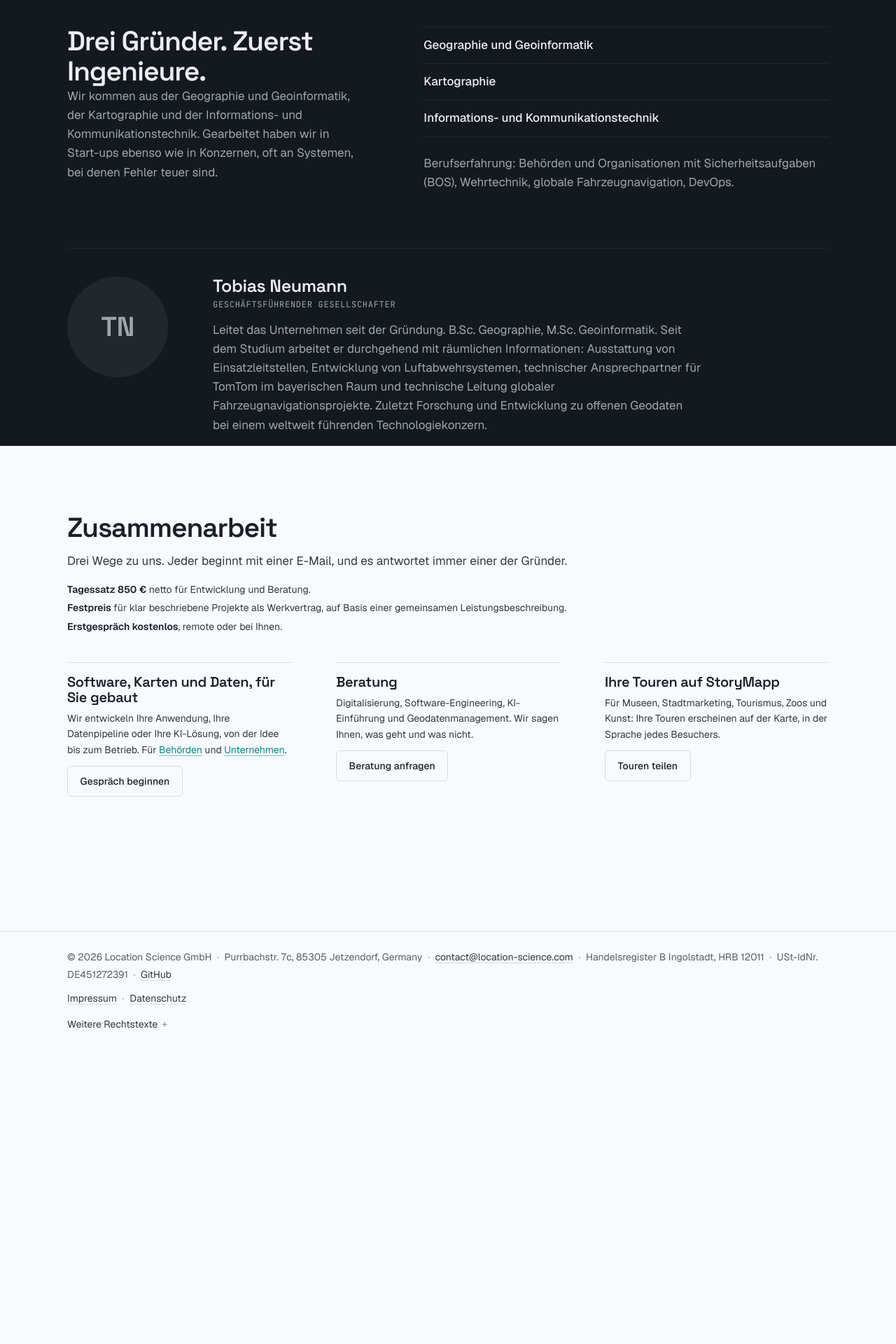
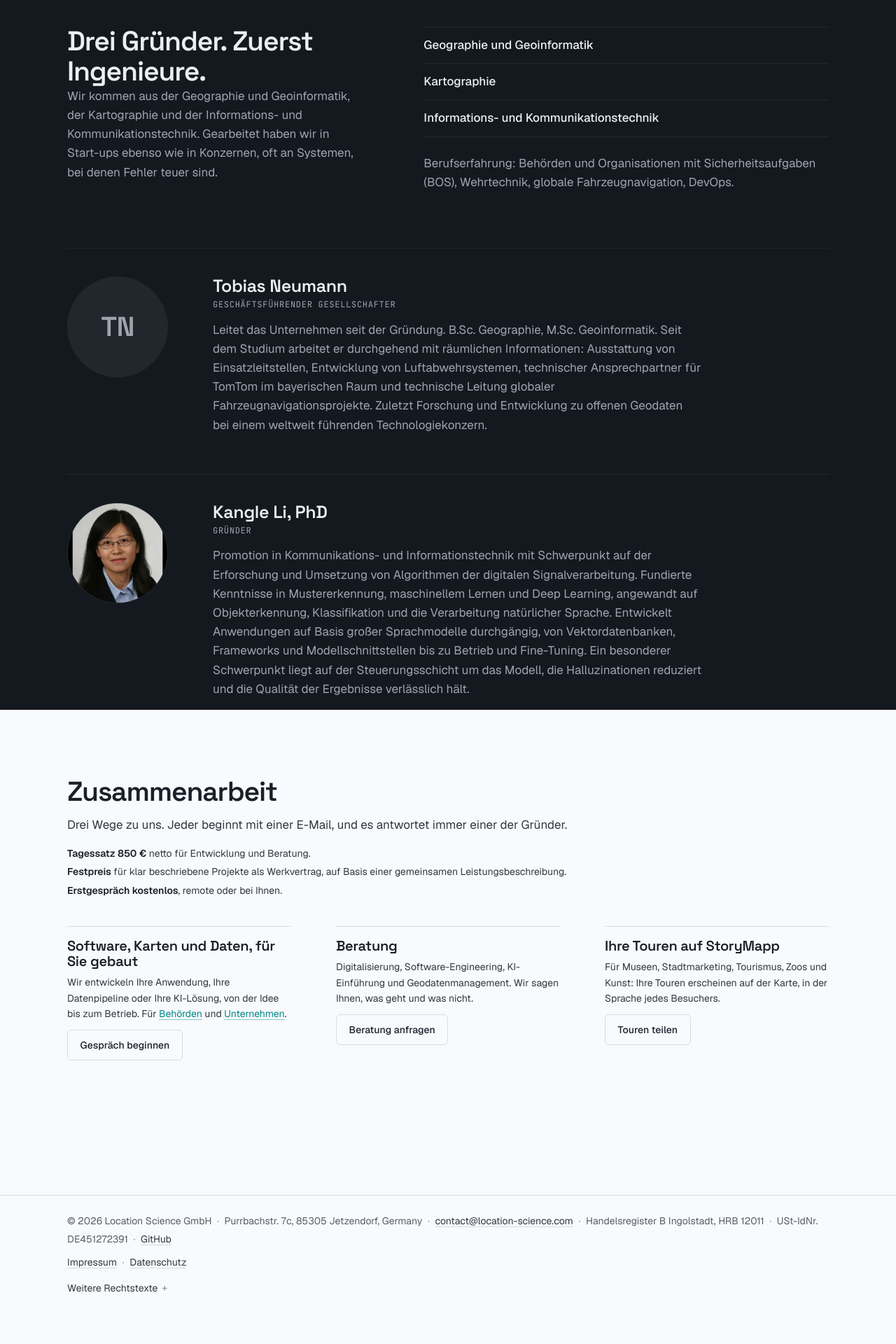
Before and after one commit to location-science/location-science.github.io, a Jekyll site: the page built from index.html, in a window 1280 px wide. Shown: the part 3248-5168 px from the top of the page at 70% size. Built offline with Jekyll 4.4.1, drawn with Linux system fonts in a browser that asks for light colours; before the commit the page ends 4791 px from its top, so only the background shows below that.

Commit message:
Team: add Kangle Li portrait with photo on home and about pages (DE/EN)
Co-Authored-By: Claude Opus 5.5 <noreply@anthropic.com>

```diff
--- /dev/null
+++ b/_includes/portrait-kangle-li.de.html
@@ -0,0 +1,13 @@
+<div class="portrait">
+  <div class="portrait__photo">
+    <picture>
+      <source srcset="/assets/images/kangle-li-192.webp" type="image/webp">
+      <img src="/assets/images/kangle-li-192.jpg" alt="" width="192" height="192" loading="lazy" decoding="async">
+    </picture>
+  </div>
+  <div>
+    <h3>Kangle Li, PhD</h3>
+    <p class="portrait__role">Gründer</p>
+    <p>Promotion in Kommunikations- und Informationstechnik mit Schwerpunkt auf der Erforschung und Umsetzung von Algorithmen der digitalen Signalverarbeitung. Fundierte Kenntnisse in Mustererkennung, maschinellem Lernen und Deep Learning, angewandt auf Objekterkennung, Klassifikation und die Verarbeitung natürlicher Sprache. Entwickelt Anwendungen auf Basis großer Sprachmodelle durchgängig, von Vektordatenbanken, Frameworks und Modellschnittstellen bis zu Betrieb und Fine-Tuning. Ein besonderer Schwerpunkt liegt auf der Steuerungsschicht um das Modell, die Halluzinationen reduziert und die Qualität der Ergebnisse verlässlich hält.</p>
+  </div>
+</div>
--- a/assets/css/style.scss
+++ b/assets/css/style.scss
@@ -773,7 +773,9 @@ body { background: transparent; }
 .foot__legal[open] summary::after { content: "–"; }
 .foot__legal p { margin-top: var(--space-xs); }
 .band .wrap > .band__grid { padding-block: var(--space-2xl) 0; }
-.band .wrap > .portrait { margin-bottom: var(--space-3xl); }
+.band .wrap > .portrait:last-child { margin-bottom: var(--space-3xl); }
+.portrait + .portrait { margin-top: var(--space-xl); }
+.portrait__photo picture { display: contents; }
 
 /* ---------- case carousel: same overlay controls as the StoryMapp carousel; image beside text ---------- */
 .carousel--cases { width: 100%; margin: var(--space-md) 0 0; }
--- a/en/index.html
+++ b/en/index.html
@@ -82,6 +82,7 @@ translation: /
       </div>
     </div>
     {% include portrait.en.html %}
+    {% include portrait-kangle-li.en.html %}
   </div>
 </section>
 
--- a/index.html
+++ b/index.html
@@ -81,6 +81,7 @@ translation: /en/
       </div>
     </div>
     {% include portrait.de.html %}
+    {% include portrait-kangle-li.de.html %}
   </div>
 </section>
 
```
Also changed, not shown: _includes/portrait-kangle-li.en.html (added, +13 -0 lines), en/about.md (+1 -0 lines), ueber-uns.md (+1 -0 lines), assets/images/kangle-li-192.jpg (added), assets/images/kangle-li-192.webp (added).
